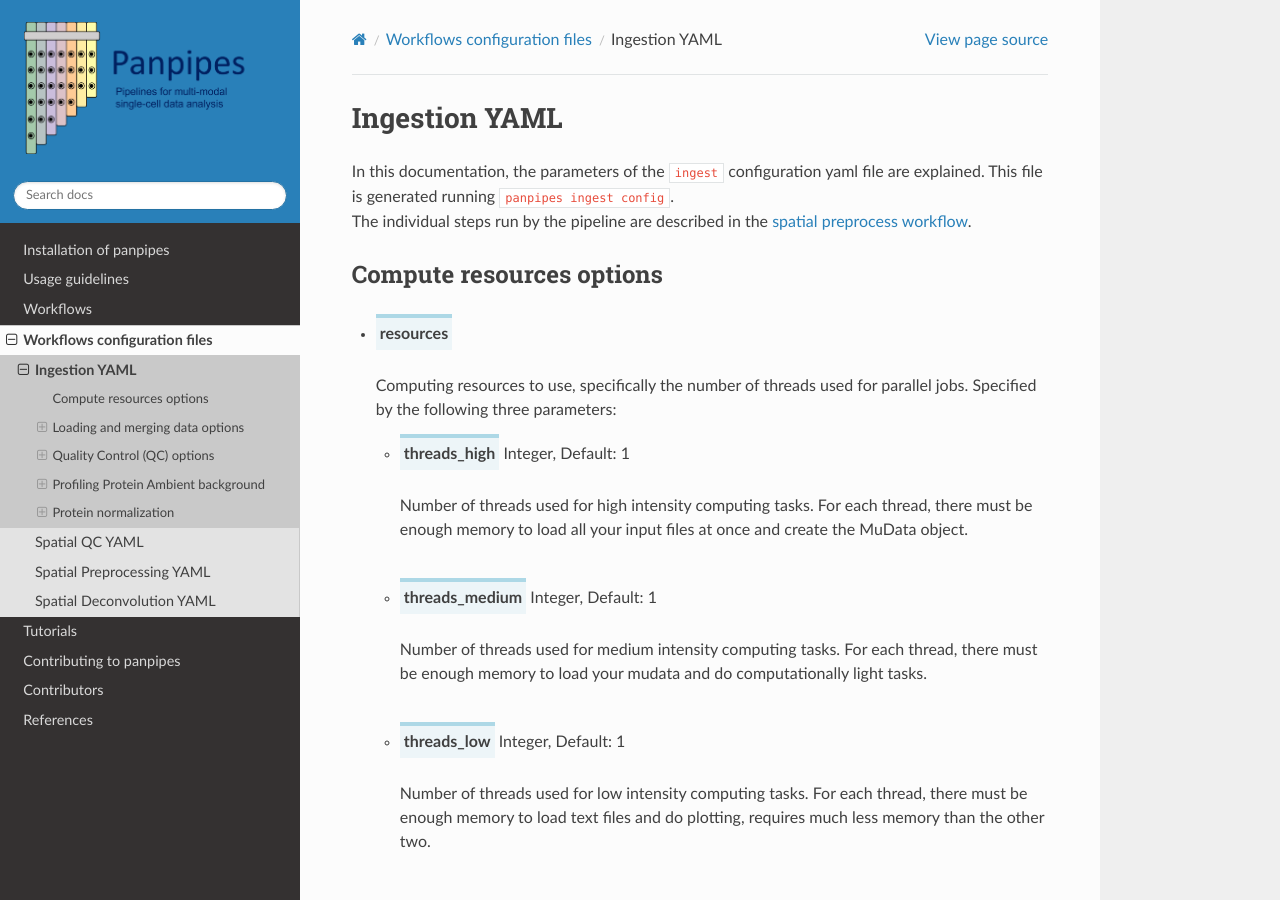
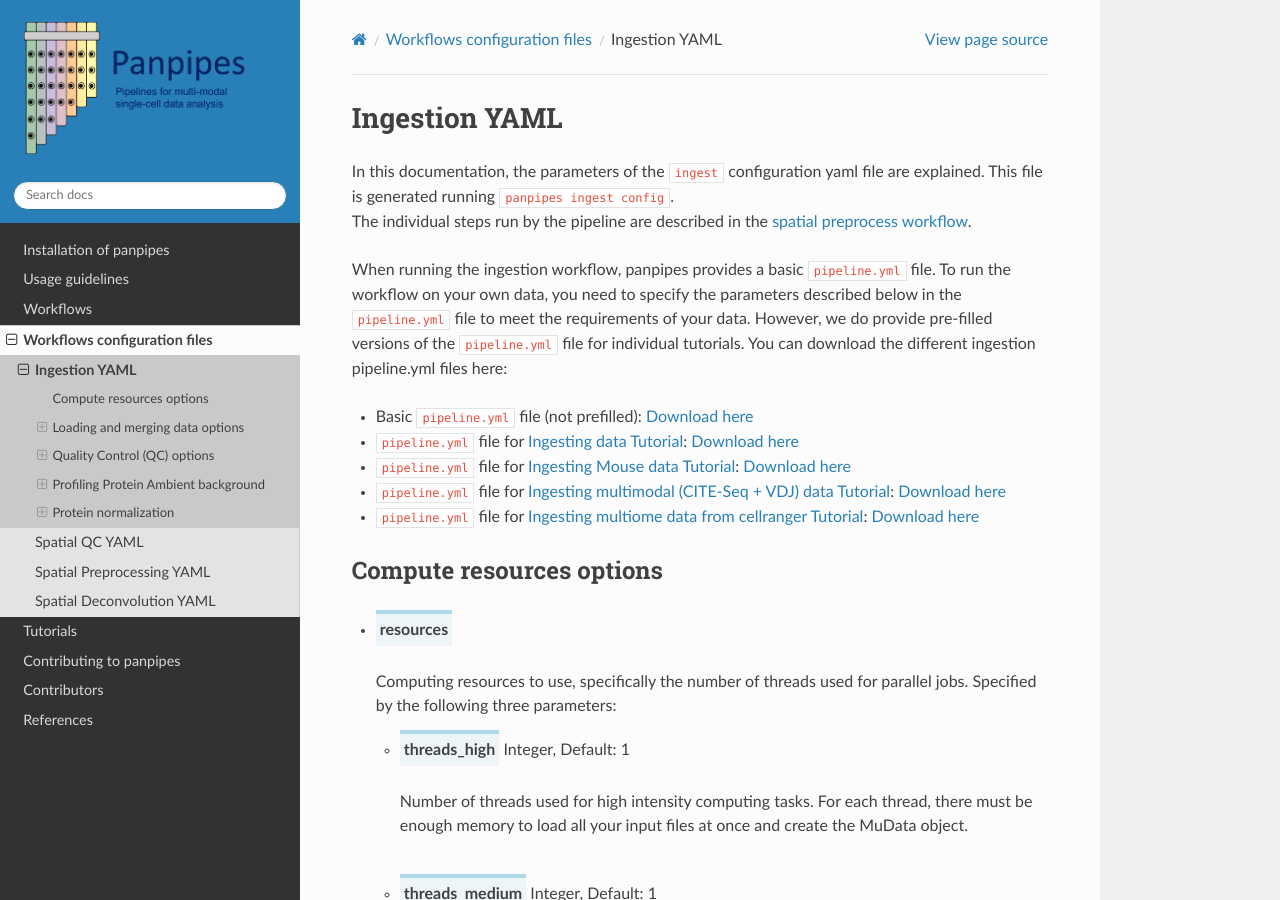
Before and after one commit to bio-la/panpipes-nextflow, a Sphinx documentation site: the page built from docs/yaml_docs/pipeline_ingestion_yml.md, in a window 1280 px wide and 900 px high. Built offline with Sphinx 7.4.7 and the Read the Docs theme 2.0.0, drawn with Linux system fonts in a browser that asks for light colours; pages that are not in the unit, such as notebooks, are missing from menus.

Commit message:
Linked all ingestion pipeline.yml files in parameter doc.

```diff
--- a/docs/yaml_docs/pipeline_ingestion_yml.md
+++ b/docs/yaml_docs/pipeline_ingestion_yml.md
@@ -12,6 +12,17 @@
 
 In this documentation, the parameters of the `ingest` configuration yaml file are explained.
 This file is generated running `panpipes ingest config`.  <br> The individual steps run by the pipeline are described in the [spatial preprocess workflow](../workflows/qc.md).
+
+When running the ingestion workflow, panpipes provides a basic `pipeline.yml` file.
+To run the workflow on your own data, you need to specify the parameters described below in the `pipeline.yml` file to meet the requirements of your data.
+However, we do provide pre-filled versions of the `pipeline.yml` file for individual tutorials.
+You can download the different ingestion pipeline.yml files here:
+- Basic `pipeline.yml` file (not prefilled): [Download here](https://github.com/DendrouLab/panpipes/blob/main/panpipes/panpipes/pipeline_ingest/pipeline.yml)
+- `pipeline.yml` file for [Ingesting data Tutorial](https://panpipes-tutorials.readthedocs.io/en/latest/ingesting_data/Ingesting_data_with_panpipes.html): [Download here](https://github.com/DendrouLab/panpipes-tutorials/blob/main/docs/ingesting_data/pipeline.yml)
+- `pipeline.yml` file for [Ingesting Mouse data Tutorial](https://panpipes-tutorials.readthedocs.io/en/latest/ingesting_mouse/Ingesting_mouse_data_with_panpipes.html): [Download here](https://github.com/DendrouLab/panpipes-tutorials/blob/main/docs/ingesting_mouse/pipeline.yml)
+- `pipeline.yml` file for [Ingesting multimodal (CITE-Seq + VDJ) data Tutorial](https://panpipes-tutorials.readthedocs.io/en/latest/ingesting_multimodal_data/ingesting_multimodal_data.html): [Download here](https://github.com/DendrouLab/panpipes-tutorials/blob/main/docs/ingesting_multimodal_data/pipeline.yml)
+- `pipeline.yml` file for [Ingesting multiome data from cellranger Tutorial](https://panpipes-tutorials.readthedocs.io/en/latest/ingesting_multiome/ingesting_mome.html): [Download here](https://github.com/DendrouLab/panpipes-tutorials/blob/main/docs/ingesting_multiome/pipeline.yml)
+
 
 ## Compute resources options
 
```
Also changed, not shown: 1 other file.
